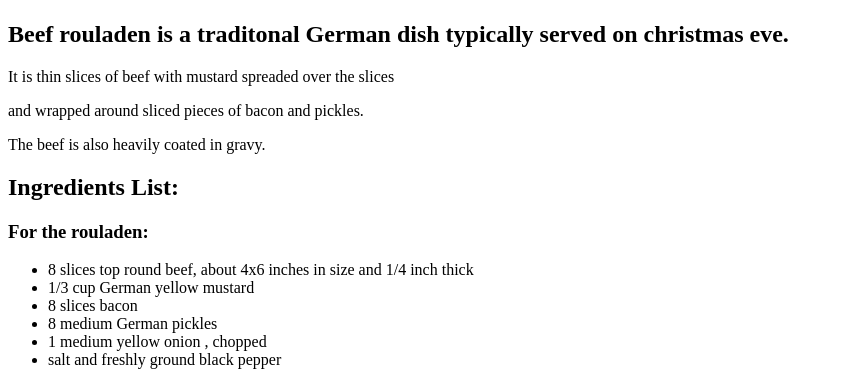
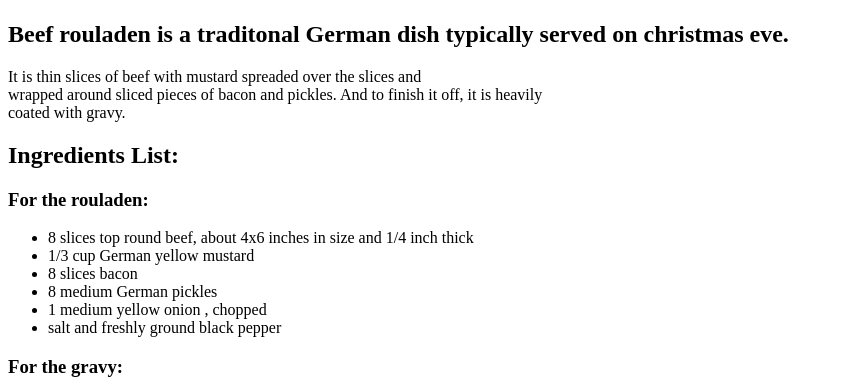
Before and after one commit to ngotfryd123/odin-recipes, a plain HTML site: page recipes/beef-roulade.html in a window 1280 px wide. Shown: the part 383-768 px from the top of the page, without its empty margins (0-843 px from the left). Drawn offline with Linux system fonts and the light colour scheme.

Commit message:
Condensed the paragraph in beef-roulade.html

```diff
--- a/recipes/beef-roulade.html
+++ b/recipes/beef-roulade.html
@@ -12,9 +12,10 @@
 
     <h2>Beef rouladen is a traditonal German dish typically served on christmas eve. </h2>
 
-    <p>It is thin slices of beef with mustard spreaded over the slices </p>
-    <p>and wrapped around sliced pieces of bacon and pickles. </p>
-    <p>The beef is also heavily coated in gravy.</p>
+    <p>It is thin slices of beef with mustard spreaded over the slices and<br>
+        wrapped around sliced pieces of bacon and pickles. And to finish it off, it is heavily<br>
+        coated with gravy.
+    </p>
 
     <h2>Ingredients List:</h2>
     <h3>For the rouladen:</h3>
```
